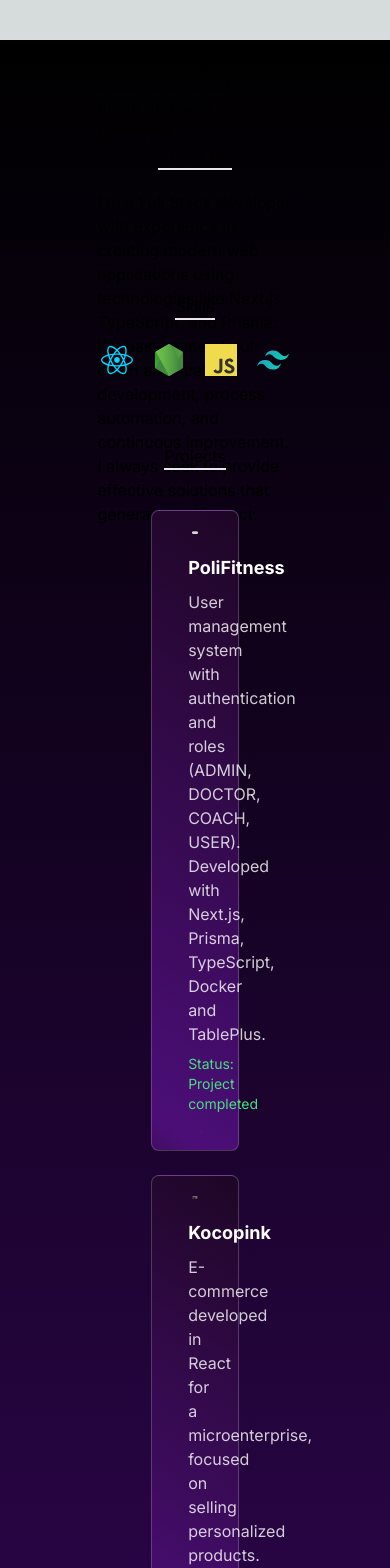
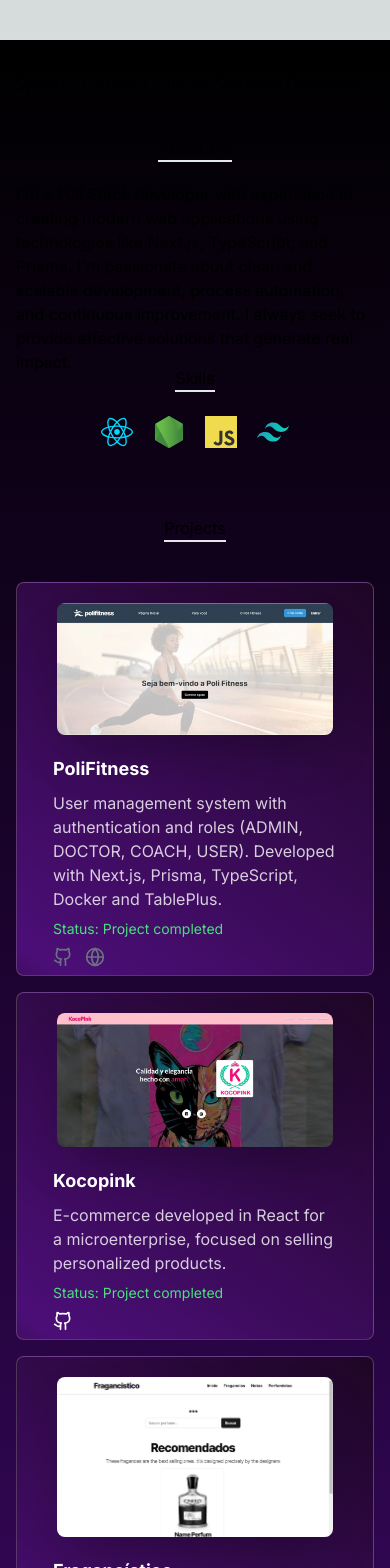
Before and after one commit to Kevinelorigi/portfolio-app, a Next.js app: page / in a window 390 px wide. Shown: the top 1568 px of the page. Built offline with nearby package versions, Linux system fonts and the light colour scheme.

Commit message:
ResponsiveMode

```diff
--- a/app/components/ProjectCard.tsx
+++ b/app/components/ProjectCard.tsx
@@ -33,14 +33,14 @@ export default function ProjectCard({
   };
 
   return (
-    <div className='bg-contact flex flex-col rounded-lg border border-white/20 w-[45%] max-w-[500px] px-5'>
+    <div className='bg-contact flex flex-col rounded-lg border border-white/20 w-full sm:w-[45%] max-w-[500px] px-5'>
       <div className='p-5'>
         <Image
           src={imageSrc}
           alt={imageAlt}
           width={300}
           height={250}
-          className='cursor-pointer rounded-lg shadow-2xl transition hover:scale-105'
+          className='w-full h-auto cursor-pointer rounded-lg shadow-2xl transition hover:scale-105'
         />
       </div>
       <h3 className='font-bold text-lg mb-2 px-4 text-white'>{title}</h3>
--- a/app/page.tsx
+++ b/app/page.tsx
@@ -6,14 +6,14 @@ import { skills } from './data/skills';
 
 export default function Home() {
 	return (
-		<main className='min-h-scree'>
+		<main className='min-h-screen'>
 			<section className='items-center justify-center bg-gradient-to-b from-black to-purple-950'>
-				<div className='m-auto mt-10 h-full w-3/6'>
+				<div className='m-auto mt-10 h-full w-full sm:w-3/6 px-4 sm:px-0'>
 					<div>
 						<h1 className='text-2xl font-bold'>Kevin Vega</h1>
 						<p className='font-sans'>Systems Engineer | Junior Software Developer</p>
 					</div>
-					<section className='flex h-[150px] w-full flex-col items-center'>
+					<section className='flex h-[150px] w-full flex-col items-center mb-20 sm:mb-0 mt-10'>
 						<h1 className='inline border-b-2 text-center'>
 							About Me
 						</h1>
@@ -25,7 +25,7 @@ export default function Home() {
 						<h1 className='inline border-b-2 text-center'>
 							Skills
 						</h1>
-						<div className='flex h-20 w-2/4 items-center justify-center gap-5'>
+						<div className='flex h-20 w-full sm:w-2/4 items-center justify-center gap-5 flex-wrap'>
 							{skills.map((skill) => (
 								<SkillIcon
 									key={skill.name}
@@ -39,7 +39,7 @@ export default function Home() {
 						<h1 className='inline border-b-2 text-center'>
 							Projects
 						</h1>
-						<div className='projects-container flex flex-wrap items-stretch gap-6 pb-5 mt-10 w-full justify-center'>
+						<div className='projects-container flex flex-wrap items-stretch gap-4 sm:gap-6 pb-5 mt-10 w-full justify-center'>
 							{projects.map((project) => (
 								<ProjectCard
 									key={project.id}
@@ -56,11 +56,11 @@ export default function Home() {
 						</div>
 					</section>
 
-					<section className='bg-contact mx-auto flex h-44 w-[80%] flex-col items-center justify-center rounded-lg border border-white/20 sm:w-[38%] sm:px-6'>
+					<section className='bg-contact mx-auto flex h-44 w-[90%] sm:w-[80%] lg:w-[38%] flex-col items-center justify-center rounded-lg border border-white/20 sm:px-6'>
 						<h1 className='inline border-b-2 text-center'>
 							Contact Me
 						</h1>
-						<div className='flex h-20 w-2/4 items-center justify-center gap-5 '>
+						<div className='flex h-20 w-full sm:w-2/4 items-center justify-center gap-5 '>
 							<a href='mailto:kevinjosevega28@gmail.com'>
 								<button className='inline-flex h-12 w-12 items-center justify-center rounded-lg border border-white/20 font-medium transition-colors hover:opacity-80 sm:w-auto sm:px-6'>
 									<Mail className='size-5 cursor-pointer' />{' '}
```
